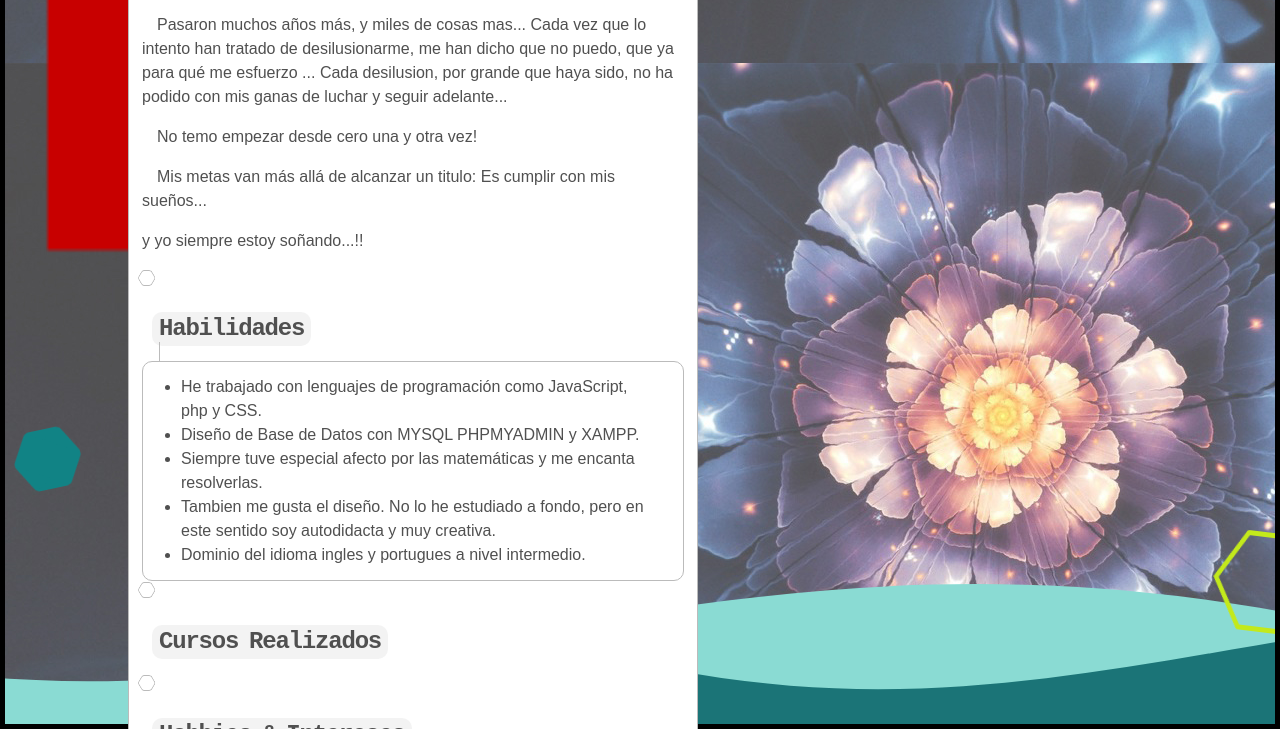
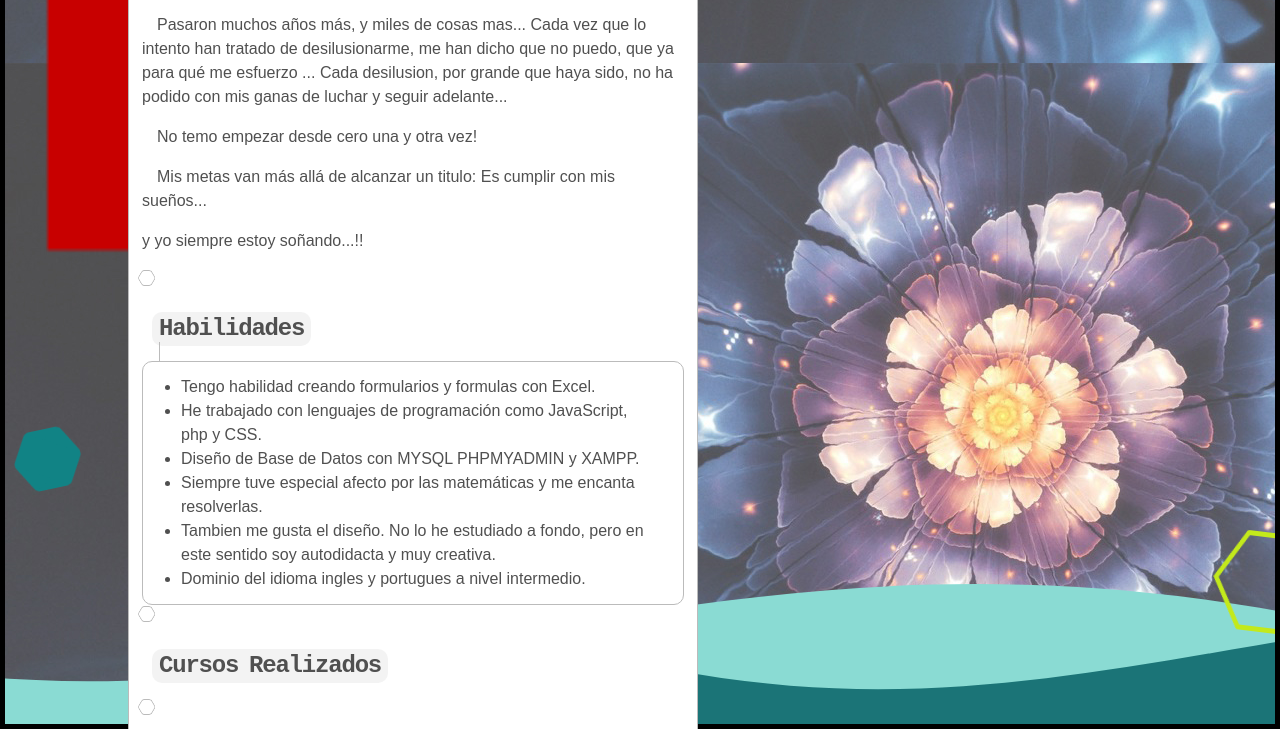
Before and after one commit to Roxy-cloud/mi-primer-repo, a plain HTML site: page repo/index.html in a window 1280 px wide. Both pictures are taken after a click on the element "Habilidades". Shown: the part 837-1566 px from the top of the page. Drawn offline with Linux system fonts and the light colour scheme.

Commit message:
Update index.html
añadí otra habilidad

```diff
--- a/repo/index.html
+++ b/repo/index.html
@@ -72,6 +72,7 @@
              <div class="hex"></div><h2><span>Habilidades</span></h2>
                 <div class="subtext coll">
                     <ul>
+                        <li> Tengo habilidad creando formularios y formulas con Excel.</li>
                         <li>He trabajado con lenguajes de programación como JavaScript, php y CSS.</li>
                         <li> Diseño de Base de Datos con MYSQL PHPMYADMIN y XAMPP.</li>
                         <li>Siempre tuve especial afecto por las matemáticas y me encanta resolverlas.</li>
```
